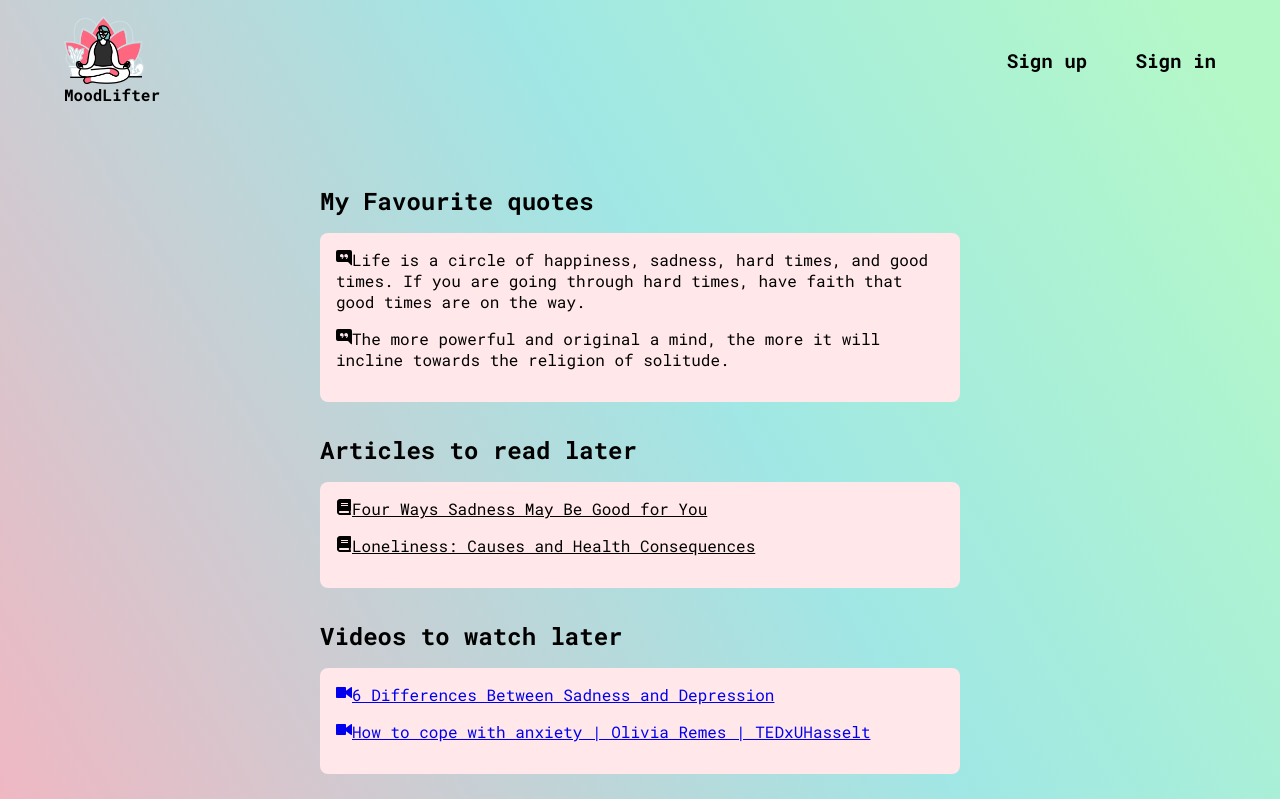
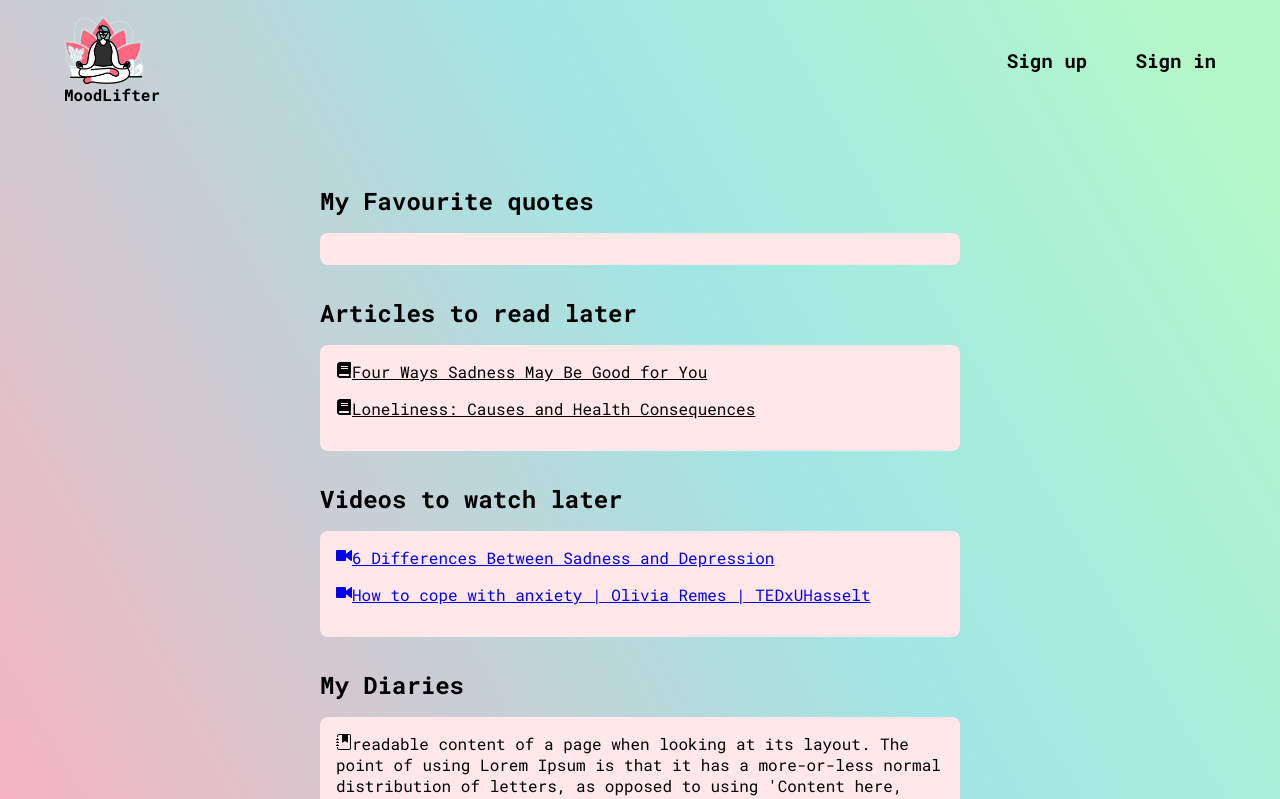
Before and after one commit to hannah68/MoodLifter, a React (Create React App) app: page /profile in a window 1280 px wide. Shown: the top 799 px of the page. Built offline with nearby package versions, Linux system fonts and the light colour scheme.

Commit message:
save favourite article to profile page

```diff
--- a/src/client/App.tsx
+++ b/src/client/App.tsx
@@ -30,6 +30,7 @@ const App = () => {
 	const [user, setUser] = useState<RegisteredUserType["data"]>(null);
 	const [recomData, setRecomData] = useState(recomInit);
 	const [favouriteData, setfavouriteData] = useState<FavouriteType>(favInit);
+	const [savedQuote, setSavedQuote] = useState<RecommendationType['quote']>([]);
 
 	const getFavourites = async () => {
 		if (user) {
@@ -92,12 +93,15 @@ const App = () => {
 							setIsLoggedIn={setIsLoggedIn}
 							/>}
 					/>
-					<Route path="/profile" element={<Profile />} />
+					<Route path="/profile" element={<Profile savedQuote={savedQuote}/>} />
 					<Route
 						path="/recommendation/badmood"
 						element={<Recommendation
 							recomData={recomData}
-							favouriteData={favouriteData}/>}
+							favouriteData={favouriteData}
+							setSavedQuote={setSavedQuote}
+							savedQuote={savedQuote}
+							/>}
 					/>
 					<Route path="/recommendation/goodmood" element={<GoodMood />} />
 					<Route
--- a/src/client/pages/Profile.tsx
+++ b/src/client/pages/Profile.tsx
@@ -1,18 +1,27 @@
 import '../styles/profile.css';
 import {BsFillChatRightQuoteFill, BsFillJournalBookmarkFill} from 'react-icons/bs'
 import {GoDeviceCameraVideo} from 'react-icons/go'
-import {FaBook} from 'react-icons/fa'
+import {FaBook} from 'react-icons/fa';
 
-export interface IProfileProps {}
+import { RecommendationType } from "../interfaces";
 
-const Profile = () => {
+export interface IProfileProps {
+  savedQuote: RecommendationType['quote'];
+}
+
+const Profile = (props: IProfileProps) => {
+  const {savedQuote} = props;
+  console.log(savedQuote);
 	return (
 		<div className="profile-page">
       <div className="quote-save-container">
         <h2>My Favourite quotes</h2>
         <ul className='quote-list'>
-          <li><span><BsFillChatRightQuoteFill/></span>Life is a circle of happiness, sadness, hard times, and good times. If you are going through hard times, have faith that good times are on the way.</li>
-          <li><span><BsFillChatRightQuoteFill/></span>The more powerful and original a mind, the more it will incline towards the religion of solitude.</li>
+          {savedQuote.map((quote, index: number) => {
+            return(
+              <li key={index}><span><BsFillChatRightQuoteFill/></span>{quote.text}</li>
+            )
+          })}
         </ul>
       </div>
 			<div className="read-container">
--- a/src/client/pages/Recommendation.tsx
+++ b/src/client/pages/Recommendation.tsx
@@ -9,21 +9,29 @@ import DiaryForm from "../components/DiaryForm";
 import { iconStyle, iconStyleSize } from "../utils/utils";
 
 import { RecommendationType, FavouriteType } from "../interfaces";
+import { Quote} from '../../server/config/interfaces';
 
 import "../styles/recommendation.css";
 
 export interface IRecommendationProps {
 	recomData: RecommendationType[];
 	favouriteData: FavouriteType;
+	setSavedQuote: (target: RecommendationType['quote']) => void;
+	savedQuote: RecommendationType['quote'];
 }
 
 const Recommendation = (props: IRecommendationProps) => {
-	const { recomData, favouriteData } = props;
+	const { recomData, favouriteData, setSavedQuote, savedQuote} = props;
 	const [article, video, advice, quote] = recomData;
 
 	const typeOfFeeling = quote.quote.map((qt) => {
 		return qt.quoteType;
 	});
+
+	const savedQuoteHandler = (quote: Quote) => {
+		let singleQuote: Quote = quote;
+		setSavedQuote([...savedQuote, singleQuote]);
+	}
 
 	return (
 		<div className="recom-page">
@@ -32,7 +40,7 @@ const Recommendation = (props: IRecommendationProps) => {
 					<div className="quote-container" key={index}>
 						<div className="quote-title">
 							<h3>“{qt.text}”</h3>
-							<AiOutlineHeart style={iconStyleSize} />
+							<span onClick={() => savedQuoteHandler(qt)}><AiOutlineHeart style={iconStyleSize} /></span>
 						</div>
 
 						<p className="quote-author">— {qt.author}</p>
```
